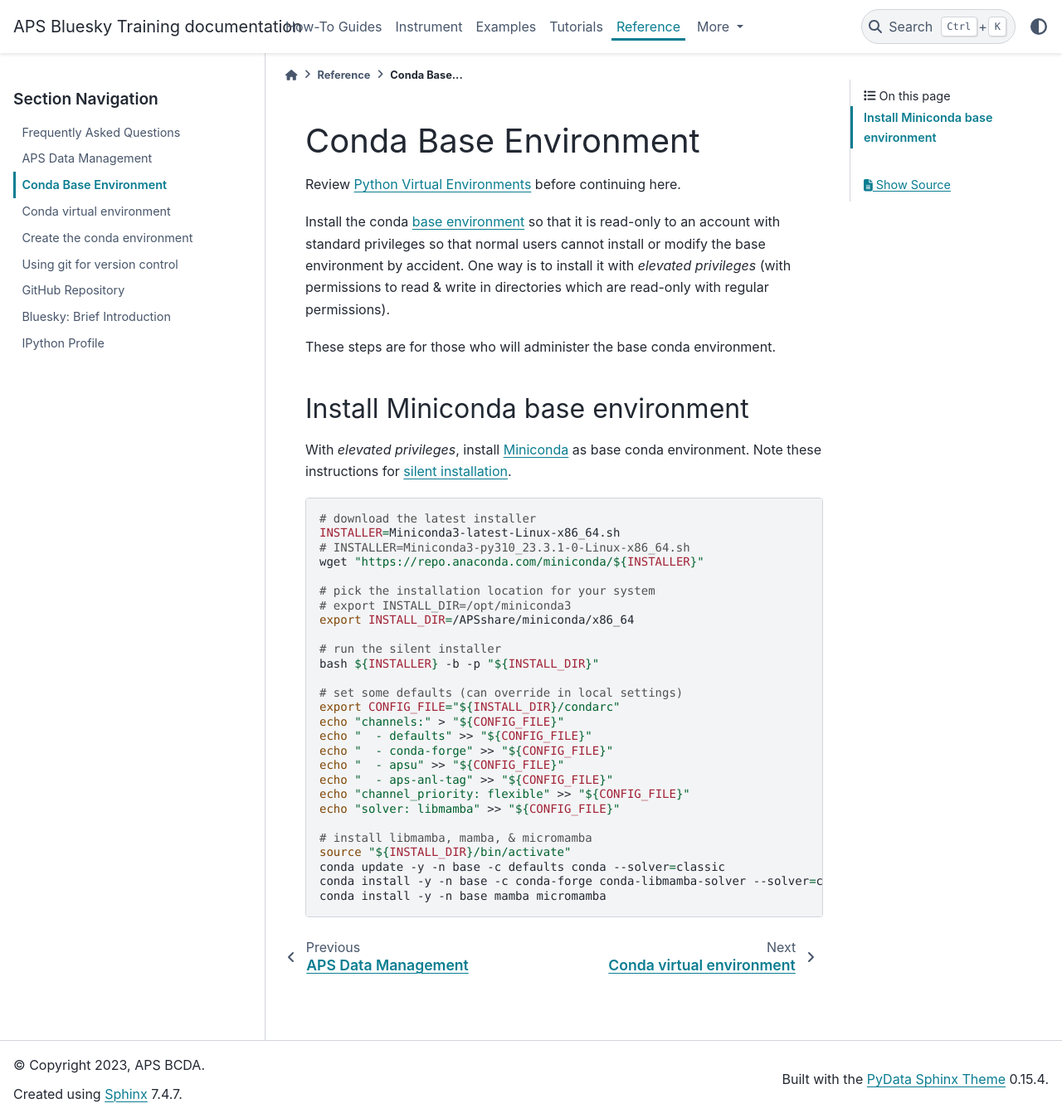
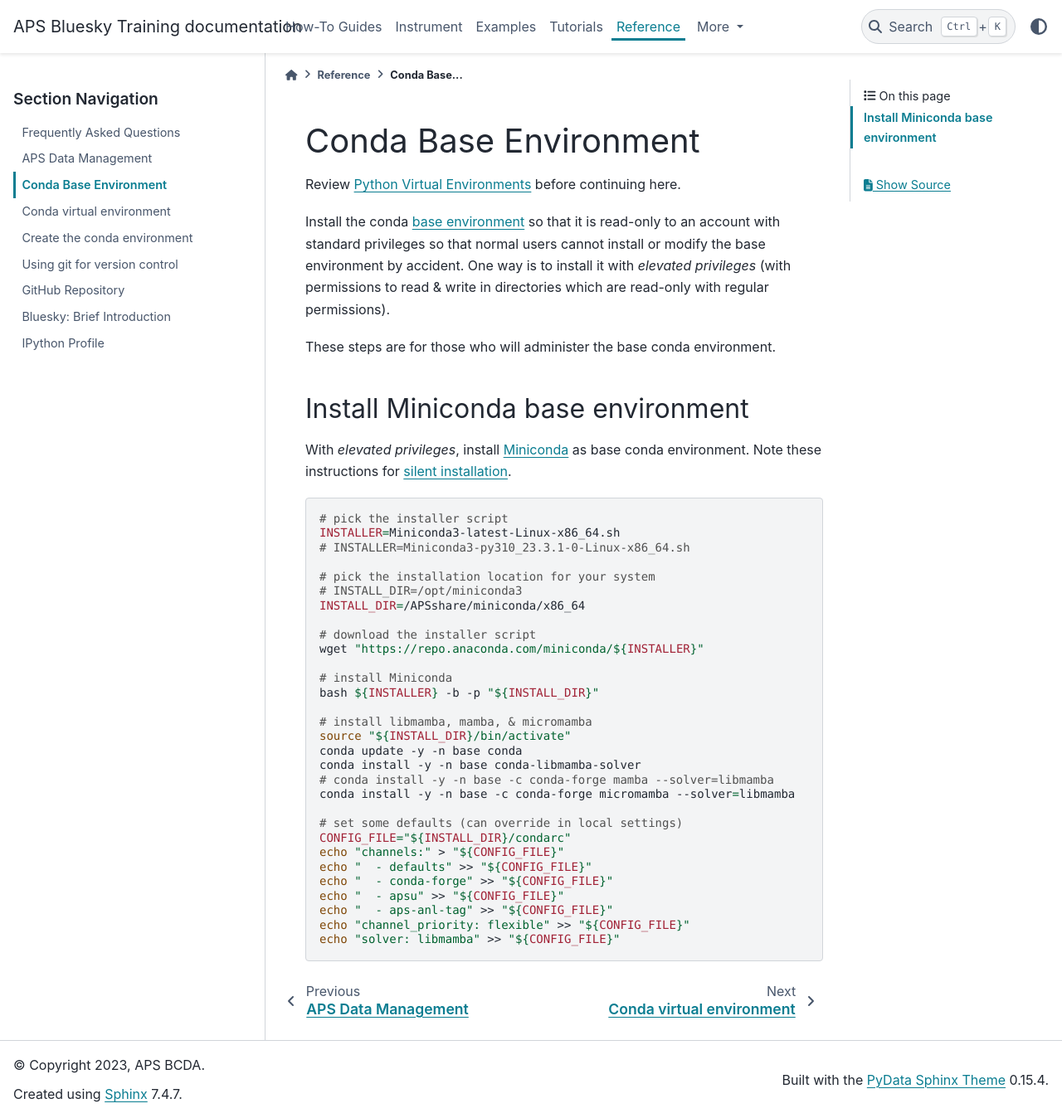
Before and after one commit to BCDA-APS/bluesky_training, a Sphinx documentation site: the page built from docs/source/reference/_conda_base.md, in a window 1280 px wide and 1348 px high. Shown: the whole window at 83% size. Built offline with Sphinx 7.4.7 and the PyData theme 0.15.4, drawn with Linux system fonts in a browser that asks for light colours.

Commit message:
MNT #195 revise installer script

````diff
--- a/docs/source/reference/_conda_base.md
+++ b/docs/source/reference/_conda_base.md
@@ -19,20 +19,29 @@
 installation](https://conda.io/projects/conda/en/latest/user-guide/install/linux.html#install-linux-silent).
 
 ```bash
-# download the latest installer
+# pick the installer script
 INSTALLER=Miniconda3-latest-Linux-x86_64.sh
 # INSTALLER=Miniconda3-py310_23.3.1-0-Linux-x86_64.sh
+
+# pick the installation location for your system
+# INSTALL_DIR=/opt/miniconda3
+INSTALL_DIR=/APSshare/miniconda/x86_64
+
+# download the installer script
 wget "https://repo.anaconda.com/miniconda/${INSTALLER}"
 
-# pick the installation location for your system
-# export INSTALL_DIR=/opt/miniconda3
-export INSTALL_DIR=/APSshare/miniconda/x86_64
-
-# run the silent installer
+# install Miniconda
 bash ${INSTALLER} -b -p "${INSTALL_DIR}"
 
+# install libmamba, mamba, & micromamba
+source "${INSTALL_DIR}/bin/activate"
+conda update -y -n base conda
+conda install -y -n base conda-libmamba-solver
+# conda install -y -n base -c conda-forge mamba --solver=libmamba
+conda install -y -n base -c conda-forge micromamba --solver=libmamba
+
 # set some defaults (can override in local settings)
-export CONFIG_FILE="${INSTALL_DIR}/condarc"
+CONFIG_FILE="${INSTALL_DIR}/condarc"
 echo "channels:" > "${CONFIG_FILE}"
 echo "  - defaults" >> "${CONFIG_FILE}"
 echo "  - conda-forge" >> "${CONFIG_FILE}"
@@ -40,10 +49,4 @@
 echo "  - aps-anl-tag" >> "${CONFIG_FILE}"
 echo "channel_priority: flexible" >> "${CONFIG_FILE}"
 echo "solver: libmamba" >> "${CONFIG_FILE}"
-
-# install libmamba, mamba, & micromamba
-source "${INSTALL_DIR}/bin/activate"
-conda update -y -n base -c defaults conda --solver=classic
-conda install -y -n base -c conda-forge conda-libmamba-solver --solver=classic
-conda install -y -n base mamba micromamba
 ```
````
